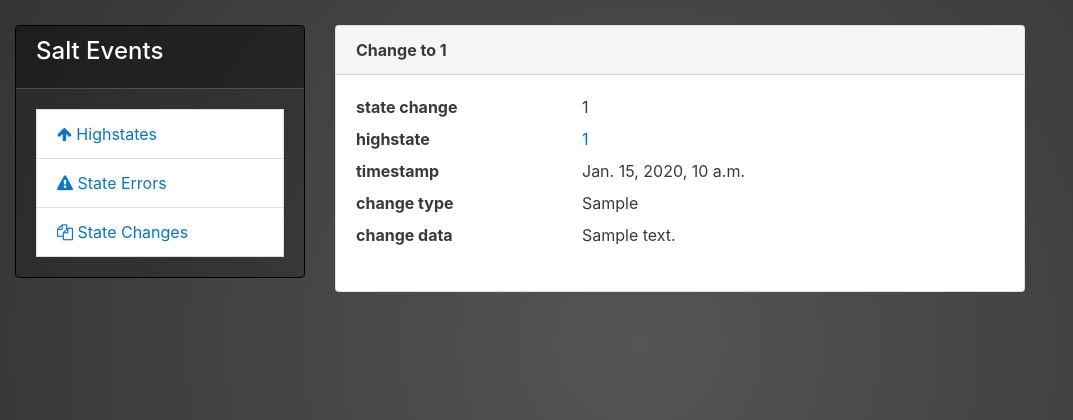
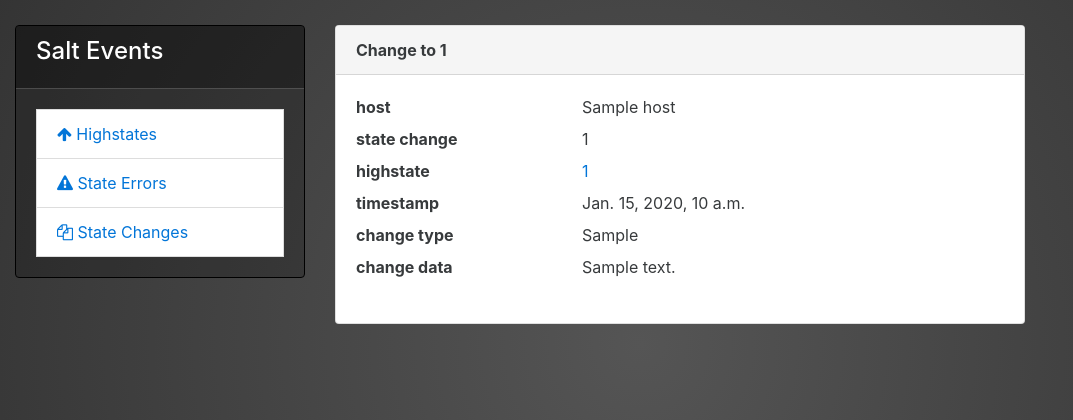
Before and after one commit to wryfi/dewey, a Django app: template dewey/salt/templates/salt/change_detail.html in a window 1280 px wide. Shown: the part 56-476 px from the top of the page, without its empty margins (0-1073 px from the left). Run offline with Django 3.2, Linux system fonts and the light colour scheme; the template is opened without the code that fills it: most values are stand-ins (such as "Sample title", 1, 10 or a date in 2020); style sheets or scripts are compiled from the project's sources; some libraries are stand-ins or nearby versions.

Commit message:
minor template updates

```diff
--- a/dewey/salt/templates/salt/change_detail.html
+++ b/dewey/salt/templates/salt/change_detail.html
@@ -14,6 +14,10 @@
               <div class="card-header">Change to {{ change.state_change.state_id }}</div>
               <div class="card-block card-text">
                 <dl class="row">
+
+                  <dt class="col-xs-4">host</dt>
+                  <dd class="col-xs-8">{{ change.state_change.highstate.host.hostname }}</dd>
+
                   <dt class="col-xs-4">state change</dt>
                   <dd class="col-xs-8">{{ change.state_change.state_id }}</dd>
 
--- a/dewey/salt/views.py
+++ b/dewey/salt/views.py
@@ -46,7 +46,7 @@
     if 'host' in request.GET.keys():
         hostname = request.GET.get('host')
         if hostname != 'all':
-            stateerrors = stateerrors.filter(highstate__host=hostname)
+            stateerrors = stateerrors.filter(highstate__host__hostname=hostname)
     context['stateerrors'] = get_paginator(stateerrors, request.GET.get('page'))
     print(context)
     return render(request, 'salt/stateerrors_list.html', context=context)
```
